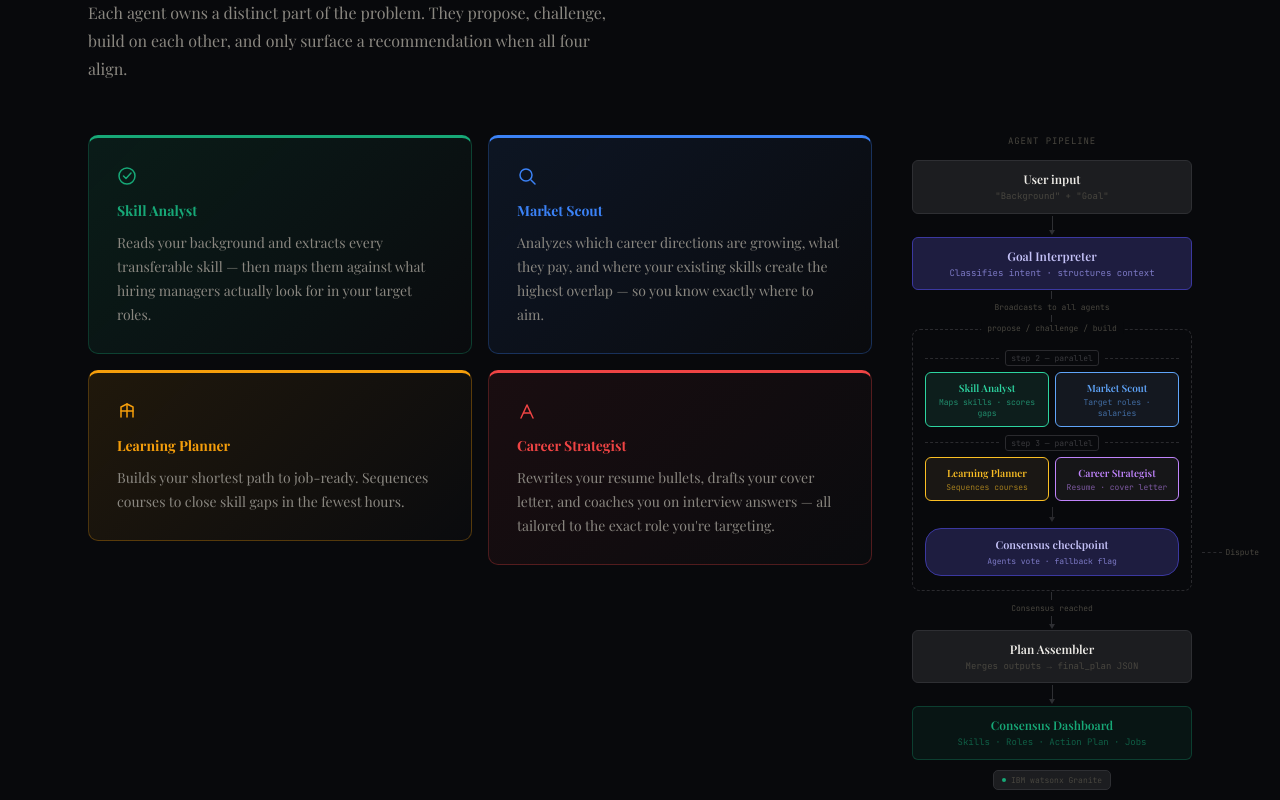
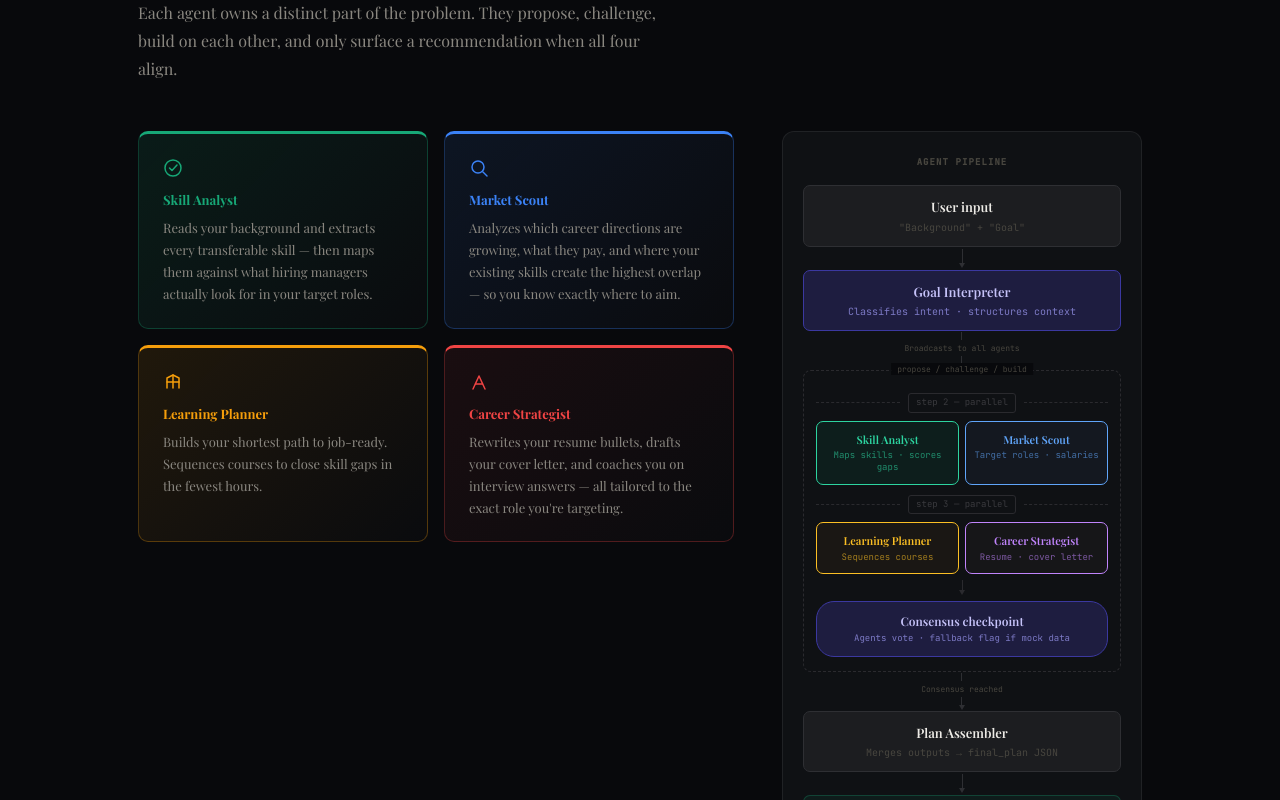
Before and after one commit to aarushkadira-dot/Consensus, a Next.js app: page / in a window 1280 px wide. Shown: the part 1000-1800 px from the top of the page. Built offline with nearby package versions, Linux system fonts and the light colour scheme; a web font is replaced by a local one.

Commit message:
Fix agent section layout: framed pipeline panel with proper proportions

```diff
--- a/src/app/page.tsx
+++ b/src/app/page.tsx
@@ -84,9 +84,9 @@ function PipeArrowLabeled({ label }: { label: string }) {
 
 function PipeStepLabel({ label }: { label: string }) {
   return (
-    <div style={{ display: "flex", alignItems: "center", gap: 6, margin: "8px 0 6px" }}>
+    <div style={{ display: "flex", alignItems: "center", gap: 8, margin: "10px 0 8px" }}>
       <div style={{ flex: 1, borderTop: "1px dashed #2A2A2E" }} />
-      <div style={{ fontSize: 8, color: "#3A3A3E", fontFamily: "JetBrains Mono, monospace", border: "1px solid #2A2A2E", borderRadius: 3, padding: "1px 5px" }}>{label}</div>
+      <div style={{ fontSize: 9, color: "#3A3A3E", fontFamily: "JetBrains Mono, monospace", border: "1px solid #2A2A2E", borderRadius: 3, padding: "2px 7px" }}>{label}</div>
       <div style={{ flex: 1, borderTop: "1px dashed #2A2A2E" }} />
     </div>
   );
@@ -94,9 +94,9 @@ function PipeStepLabel({ label }: { label: string }) {
 
 function PipeAgentBox({ label, sub, bg, border, color }: { label: string; sub: string; bg: string; border: string; color: string }) {
   return (
-    <div style={{ flex: 1, background: bg, border: `1px solid ${border}`, borderRadius: 6, padding: "8px 6px", textAlign: "center" }}>
-      <div style={{ fontSize: 10, fontWeight: 600, color }}>{label}</div>
-      <div style={{ fontSize: 8, color, opacity: 0.6, fontFamily: "JetBrains Mono, monospace", marginTop: 1, lineHeight: 1.3 }}>{sub}</div>
+    <div style={{ flex: 1, background: bg, border: `1px solid ${border}`, borderRadius: 7, padding: "10px 8px", textAlign: "center" }}>
+      <div style={{ fontSize: 11, fontWeight: 600, color }}>{label}</div>
+      <div style={{ fontSize: 9, color, opacity: 0.6, fontFamily: "JetBrains Mono, monospace", marginTop: 2, lineHeight: 1.3 }}>{sub}</div>
     </div>
   );
 }
@@ -106,17 +106,17 @@ function PipelineDiagram() {
     <div style={{ display: "flex", flexDirection: "column", alignItems: "center", width: "100%" }}>
 
       {/* User Input */}
-      <div style={{ width: "100%", background: "#1C1D20", border: "1px solid #2E2F33", borderRadius: 6, padding: "9px 12px", textAlign: "center" }}>
-        <div style={{ fontSize: 12, fontWeight: 600, color: T.text1 }}>User input</div>
-        <div style={{ fontSize: 9, color: T.text3, fontFamily: "JetBrains Mono, monospace", marginTop: 2 }}>"Background" + "Goal"</div>
+      <div style={{ width: "100%", background: "#1C1D20", border: "1px solid #2E2F33", borderRadius: 7, padding: "11px 16px", textAlign: "center" }}>
+        <div style={{ fontSize: 13, fontWeight: 600, color: T.text1 }}>User input</div>
+        <div style={{ fontSize: 10, color: T.text3, fontFamily: "JetBrains Mono, monospace", marginTop: 3 }}>"Background" + "Goal"</div>
       </div>
 
       <PipeArrow />
 
       {/* Goal Interpreter */}
-      <div style={{ width: "100%", background: "#1E1D40", border: "1px solid #3B38A0", borderRadius: 6, padding: "9px 12px", textAlign: "center" }}>
-        <div style={{ fontSize: 12, fontWeight: 600, color: "#C5C2F8" }}>Goal Interpreter</div>
-        <div style={{ fontSize: 9, color: "#7C79C4", fontFamily: "JetBrains Mono, monospace", marginTop: 2 }}>Classifies intent · structures context</div>
+      <div style={{ width: "100%", background: "#1E1D40", border: "1px solid #3B38A0", borderRadius: 7, padding: "11px 16px", textAlign: "center" }}>
+        <div style={{ fontSize: 13, fontWeight: 600, color: "#C5C2F8" }}>Goal Interpreter</div>
+        <div style={{ fontSize: 10, color: "#7C79C4", fontFamily: "JetBrains Mono, monospace", marginTop: 3 }}>Classifies intent · structures context</div>
       </div>
 
       <PipeArrowLabeled label="Broadcasts to all agents" />
@@ -147,37 +147,31 @@ function PipelineDiagram() {
         </div>
 
         {/* Consensus checkpoint */}
-        <div style={{ position: "relative" }}>
-          <div style={{ background: "#1E1D40", border: "1px solid #3B38A0", borderRadius: 16, padding: "8px 12px", textAlign: "center" }}>
-            <div style={{ fontSize: 11, fontWeight: 600, color: "#C5C2F8" }}>Consensus checkpoint</div>
-            <div style={{ fontSize: 8, color: "#7C79C4", fontFamily: "JetBrains Mono, monospace", marginTop: 1 }}>Agents vote · fallback flag</div>
-          </div>
-          <div style={{ position: "absolute", right: -80, top: "50%", transform: "translateY(-50%)", fontSize: 8, color: T.text3, fontFamily: "JetBrains Mono, monospace", display: "flex", alignItems: "center", gap: 3, whiteSpace: "nowrap" }}>
-            <div style={{ width: 20, borderTop: "1px dashed #2A2A2E" }} />
-            Dispute
-          </div>
+        <div style={{ background: "#1E1D40", border: "1px solid #3B38A0", borderRadius: 18, padding: "10px 16px", textAlign: "center" }}>
+          <div style={{ fontSize: 12, fontWeight: 600, color: "#C5C2F8" }}>Consensus checkpoint</div>
+          <div style={{ fontSize: 9, color: "#7C79C4", fontFamily: "JetBrains Mono, monospace", marginTop: 2 }}>Agents vote · fallback flag if mock data</div>
         </div>
       </div>
 
       <PipeArrowLabeled label="Consensus reached" />
 
       {/* Plan Assembler */}
-      <div style={{ width: "100%", background: "#1C1D20", border: "1px solid #2E2F33", borderRadius: 6, padding: "9px 12px", textAlign: "center" }}>
-        <div style={{ fontSize: 12, fontWeight: 600, color: T.text1 }}>Plan Assembler</div>
-        <div style={{ fontSize: 9, color: T.text3, fontFamily: "JetBrains Mono, monospace", marginTop: 2 }}>Merges outputs → final_plan JSON</div>
+      <div style={{ width: "100%", background: "#1C1D20", border: "1px solid #2E2F33", borderRadius: 7, padding: "11px 16px", textAlign: "center" }}>
+        <div style={{ fontSize: 13, fontWeight: 600, color: T.text1 }}>Plan Assembler</div>
+        <div style={{ fontSize: 10, color: T.text3, fontFamily: "JetBrains Mono, monospace", marginTop: 3 }}>Merges outputs → final_plan JSON</div>
       </div>
 
       <PipeArrow />
 
       {/* Consensus Dashboard */}
-      <div style={{ width: "100%", background: "rgba(23,168,119,0.08)", border: "1px solid rgba(23,168,119,0.28)", borderRadius: 6, padding: "9px 12px", textAlign: "center" }}>
-        <div style={{ fontSize: 12, fontWeight: 600, color: T.green }}>Consensus Dashboard</div>
-        <div style={{ fontSize: 9, color: "rgba(23,168,119,0.5)", fontFamily: "JetBrains Mono, monospace", marginTop: 2 }}>Skills · Roles · Action Plan · Jobs</div>
+      <div style={{ width: "100%", background: "rgba(23,168,119,0.08)", border: "1px solid rgba(23,168,119,0.28)", borderRadius: 7, padding: "11px 16px", textAlign: "center" }}>
+        <div style={{ fontSize: 13, fontWeight: 600, color: T.green }}>Consensus Dashboard</div>
+        <div style={{ fontSize: 10, color: "rgba(23,168,119,0.5)", fontFamily: "JetBrains Mono, monospace", marginTop: 3 }}>Skills · Roles · Action Plan · Jobs</div>
       </div>
 
       {/* Badge */}
-      <div style={{ marginTop: 10, display: "inline-flex", alignItems: "center", gap: 5, background: "#1C1D20", border: "1px solid #2E2F33", borderRadius: 5, padding: "3px 8px", fontSize: 8, fontFamily: "JetBrains Mono, monospace", color: T.text3 }}>
-        <div style={{ width: 4, height: 4, borderRadius: "50%", background: T.green, flexShrink: 0 }} />
+      <div style={{ marginTop: 14, display: "inline-flex", alignItems: "center", gap: 6, background: "#1C1D20", border: "1px solid #2E2F33", borderRadius: 5, padding: "4px 10px", fontSize: 9, fontFamily: "JetBrains Mono, monospace", color: T.text3 }}>
+        <div style={{ width: 5, height: 5, borderRadius: "50%", background: T.green, flexShrink: 0 }} />
         IBM watsonx Granite
       </div>
     </div>
@@ -321,19 +315,23 @@ export default function Landing() {
 
       {/* SECTION 2: AGENTS */}
       <section ref={agentsRef} style={{ background: T.bg, padding: "96px 0", borderTop: `1px solid ${T.border}` }}>
-        <div style={{ maxWidth: 1200, margin: "0 auto", padding: "0 48px" }}>
+        <div style={{ maxWidth: 1100, margin: "0 auto", padding: "0 48px" }}>
+
+          {/* Header — full width */}
           <FadeUp>
             <SectionLabel text="The System" />
             <h2 style={{ fontFamily: "'Instrument Serif', serif", fontSize: "clamp(32px, 4vw, 48px)", fontWeight: 400, color: T.text1, marginBottom: 14, lineHeight: 1.15 }}>
               Four specialists. One strategy.
             </h2>
-            <p style={{ fontSize: 16, color: T.text2, maxWidth: 520, lineHeight: 1.75, marginBottom: 52 }}>
+            <p style={{ fontSize: 16, color: T.text2, maxWidth: 520, lineHeight: 1.75, marginBottom: 48 }}>
               Each agent owns a distinct part of the problem. They propose, challenge, build on each other, and only surface a recommendation when all four align.
             </p>
           </FadeUp>
 
-          <div style={{ display: "grid", gridTemplateColumns: "1fr 280px", gap: 40, alignItems: "start" }}>
-            {/* Agent cards */}
+          {/* Two-column: cards left, pipeline right */}
+          <div style={{ display: "grid", gridTemplateColumns: "1fr 360px", gap: 48, alignItems: "start" }}>
+
+            {/* Left — 2×2 agent cards */}
             <div style={{ display: "grid", gridTemplateColumns: "repeat(2, 1fr)", gap: 16 }}>
               {[
                 {
@@ -361,29 +359,46 @@ export default function Landing() {
                   <div style={{
                     background: `linear-gradient(135deg, ${a.dim} 0%, rgba(255,255,255,0.01) 100%)`,
                     border: `1px solid ${a.border}`, borderTop: `3px solid ${a.color}`,
-                    borderRadius: 10, padding: "28px 28px 26px",
+                    borderRadius: 10, padding: "24px 24px 22px",
                     transition: "transform 0.2s, box-shadow 0.2s", cursor: "default",
+                    height: "100%",
                   }}
                     onMouseOver={e => { const el = e.currentTarget as HTMLDivElement; el.style.transform = "translateY(-3px)"; el.style.boxShadow = `0 12px 40px ${a.dim}`; }}
                     onMouseOut={e  => { const el = e.currentTarget as HTMLDivElement; el.style.transform = "translateY(0)"; el.style.boxShadow = "none"; }}
                   >
-                    <div style={{ color: a.color, marginBottom: 14 }}>{a.icon}</div>
-                    <div style={{ fontSize: 14, fontWeight: 700, color: a.color, marginBottom: 10 }}>{a.label}</div>
-                    <p style={{ fontSize: 14, color: T.text2, lineHeight: 1.72 }}>{a.desc}</p>
+                    <div style={{ color: a.color, marginBottom: 12 }}>{a.icon}</div>
+                    <div style={{ fontSize: 13, fontWeight: 700, color: a.color, marginBottom: 8 }}>{a.label}</div>
+                    <p style={{ fontSize: 13, color: T.text2, lineHeight: 1.7 }}>{a.desc}</p>
                   </div>
                 </FadeUp>
               ))}
             </div>
 
-            {/* Pipeline diagram */}
-            <FadeUp delay={0.2}>
-              <div style={{ position: "sticky", top: 120 }}>
-                <div style={{ fontSize: 9, color: T.text3, fontFamily: "JetBrains Mono, monospace", marginBottom: 12, textAlign: "center", textTransform: "uppercase", letterSpacing: "0.1em" }}>
+            {/* Right — pipeline in a framed panel */}
+            <FadeUp delay={0.25}>
+              <div style={{
+                position: "sticky",
+                top: 100,
+                background: T.surface,
+                border: `1px solid ${T.border}`,
+                borderRadius: 12,
+                padding: "24px 20px 20px",
+              }}>
+                <div style={{
+                  fontSize: 9, fontWeight: 600,
+                  color: T.text3,
+                  fontFamily: "JetBrains Mono, monospace",
+                  textTransform: "uppercase",
+                  letterSpacing: "0.12em",
+                  marginBottom: 16,
+                  textAlign: "center",
+                }}>
                   Agent pipeline
                 </div>
                 <PipelineDiagram />
               </div>
             </FadeUp>
+
           </div>
         </div>
       </section>
```
